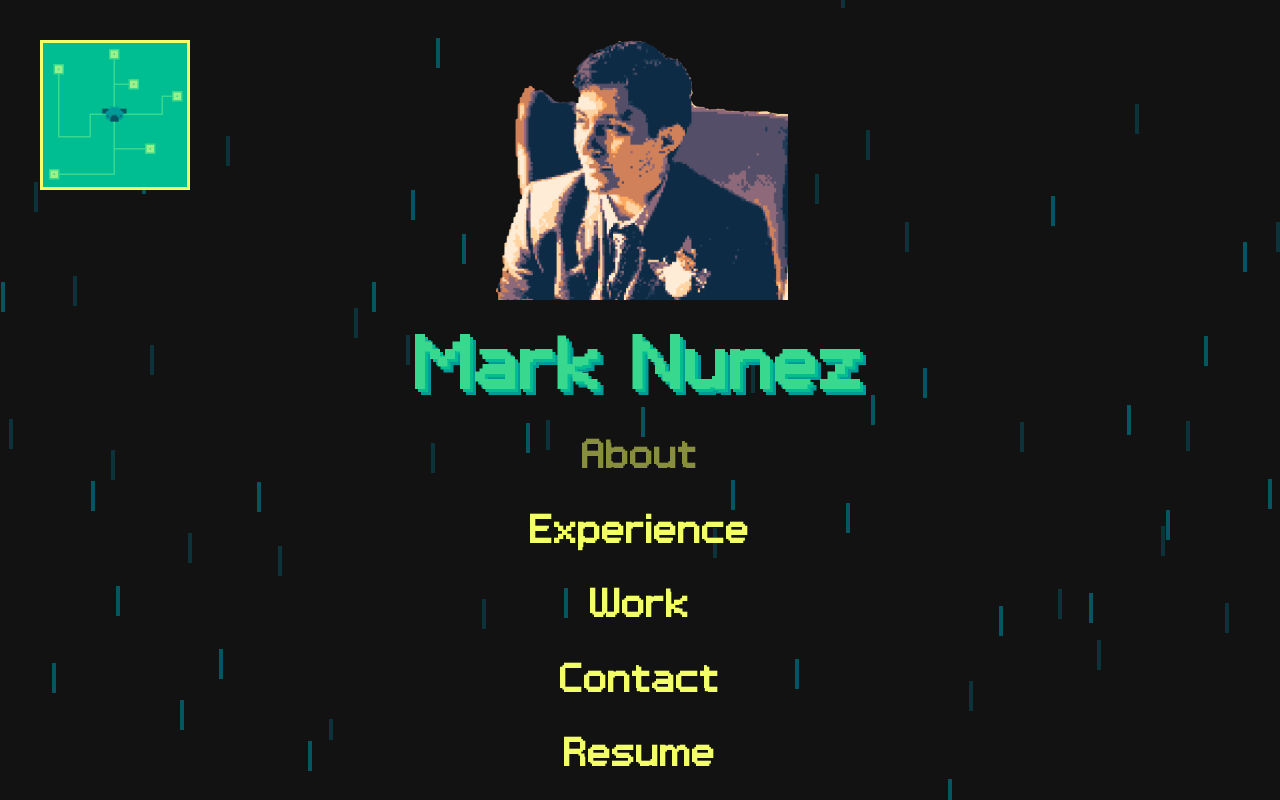
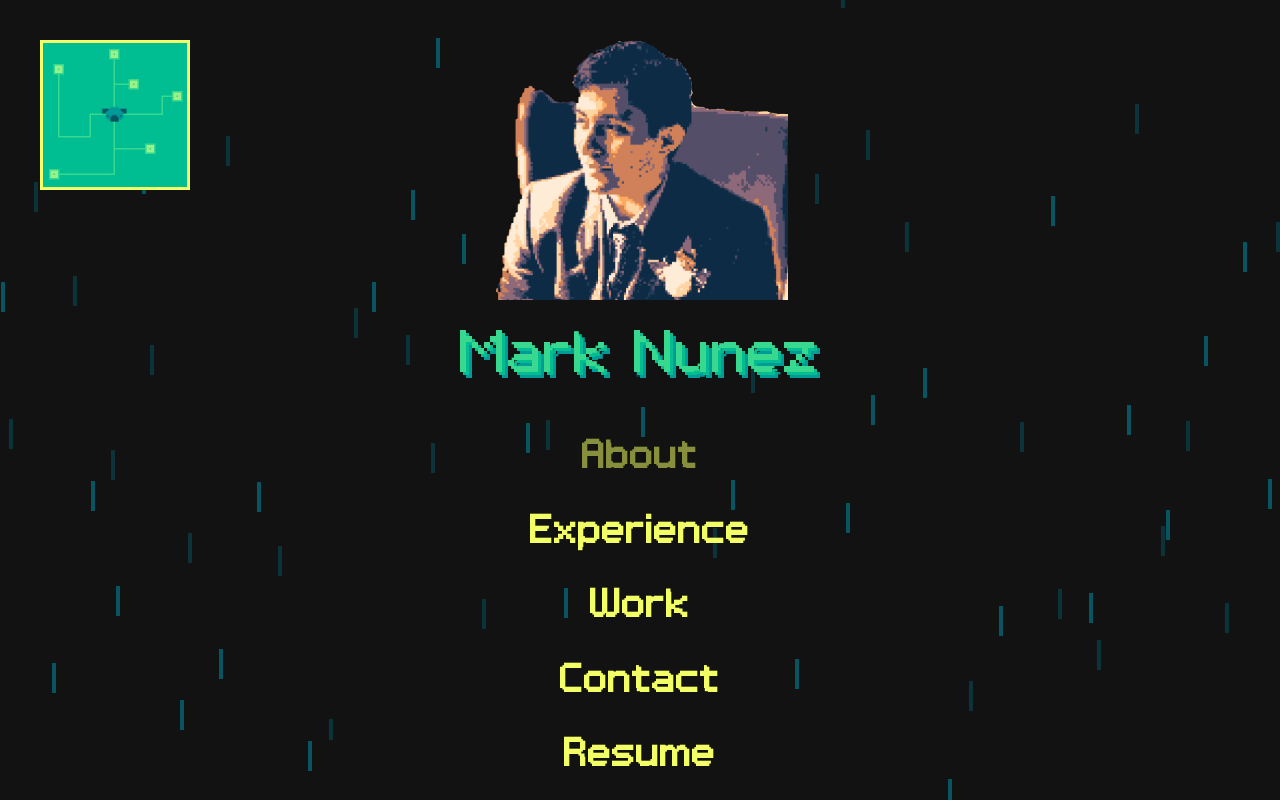
Before and after one commit to MarkNunez97/portfolio-website, a React (Create React App) app: page /menu in a window 1280 px wide. Built offline with nearby package versions, Linux system fonts and the light colour scheme.

Commit message:
fixing clipping with logo

```diff
--- a/src/components/Logo.tsx
+++ b/src/components/Logo.tsx
@@ -14,7 +14,7 @@ function Logo(props: Props) {
                 <img className="picture" src={props.image} alt={"Hello"}/>
             </div>
             <div className={props.fade ? "name-logo-fade": "name-logo-container"}>
-                <h1 className="name-logo">{props.title}</h1>
+                <div className="name-logo">{props.title}</div>
             </div>
         </div>
   );
--- a/src/components/css/Logo.css
+++ b/src/components/css/Logo.css
@@ -12,6 +12,8 @@
 
 .name-logo-container{
     height: 25%;
+    width: 100%;
+    text-align: center;
 }
 
 .picture{
@@ -23,10 +25,11 @@
 
 .name-logo{
     color: #38d88e;
-    font-size: 60px;
+    font-size: 6vh;
     text-shadow: 3px 3px 0 #00be91, 6px 6px 0 #009a98;
-    margin-top: 0px;
+    margin: 0px;
     animation: title-bounce 1s infinite;
+    height: 100%;
 }
 
 
@@ -54,9 +57,18 @@
 }
 
 @keyframes title-bounce {
-    from {padding: 0px;}
-    50% {padding: 5px;}
-    to {padding: 0px;}
+    from {
+            padding-top: 0px;
+            padding-bottom: 0px;
+         }
+    50% {
+            padding-top: 5px;
+            padding-bottom: 5px;
+        }
+    to {
+        padding-top: 0px;
+        padding-bottom: 0px;
+       }
 }
 
 @keyframes logo-bounce {
--- a/src/index.css
+++ b/src/index.css
@@ -20,7 +20,6 @@ body {
   height: 100vh;
   margin: 0;
   background: #121212;
-
   -webkit-font-smoothing: antialiased;
   -moz-osx-font-smoothing: grayscale;
 }
```
